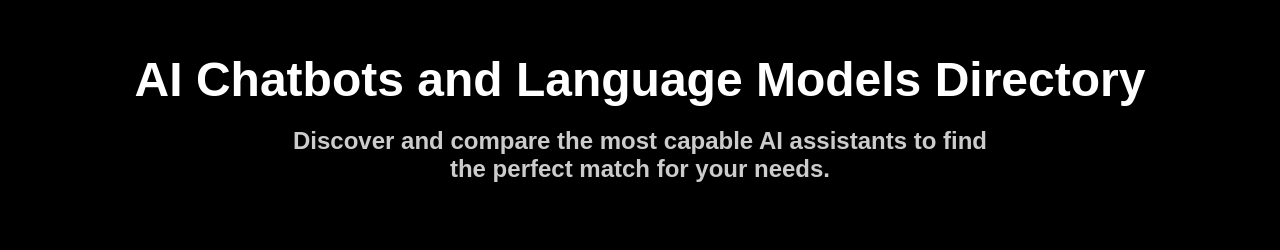
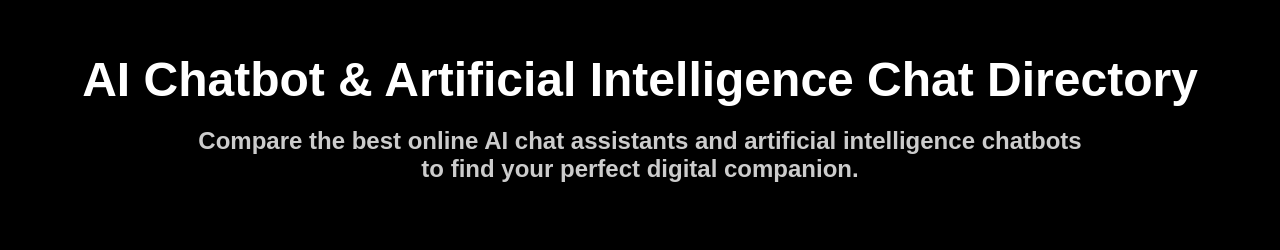
Before and after one commit to stefanoviel/aichatbots_website, a plain HTML site: page index.html in a window 1280 px wide. Shown: the top 250 px of the page. Drawn offline with Linux system fonts and the light colour scheme.

Commit message:
update title

```diff
--- a/index.html
+++ b/index.html
@@ -22,8 +22,8 @@
 <body>
     <div class="container">
         <header>
-            <h1>AI Chatbots and Language Models Directory</h1>
-            <h2>Discover and compare the most capable AI assistants to find </br> the perfect match for your needs.</h2>
+            <h1>AI Chatbot & Artificial Intelligence Chat Directory</h1>
+            <h2>Compare the best online AI chat assistants and artificial intelligence chatbots </br> to find your perfect digital companion.</h2>
         </header>
 
         <div id="tagFilters"></div>
```
